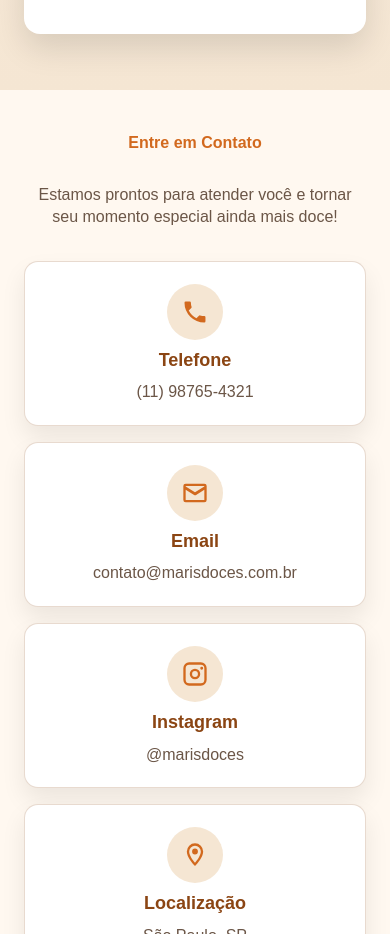
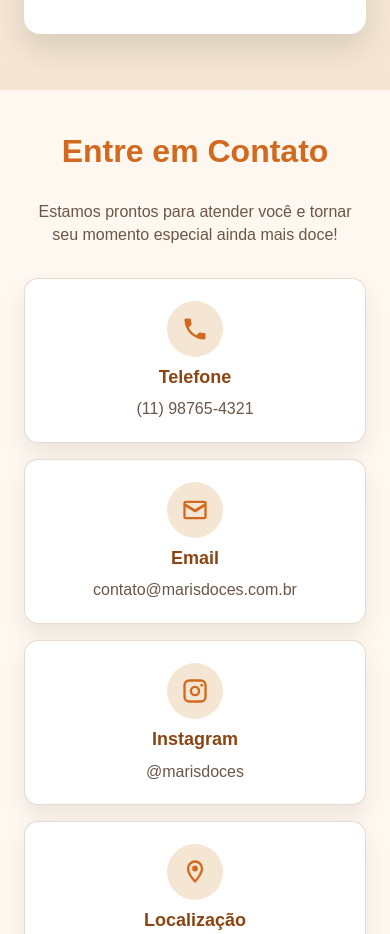
Before and after one commit to Henrique-volponi/maris-doces-web, a React (Create React App) app in the folder frontend/: page / in a window 390 px wide. Shown: the part 2540-3474 px from the top of the page. Built offline with nearby package versions, Linux system fonts and the light colour scheme.

Commit message:
💄 Update heading and subheading styles for responsive font sizing

```diff
--- a/frontend/src/Pages/Home/components/Contact/styles.ts
+++ b/frontend/src/Pages/Home/components/Contact/styles.ts
@@ -17,7 +17,7 @@ export const section: SxProps = {
 export const heading: SxProps = {
   fontFamily: fontFamily.title,
   fontWeight: 700,
-  fontSize: { xs: '32px', sm: '38px', md: '42px' },
+  fontSize: 'clamp(32px, 3vw + 10px, 54px)',
   lineHeight: 1.1,
   color: colors.light.primary,
   textAlign: 'center',
@@ -26,8 +26,8 @@ export const heading: SxProps = {
 export const subheading: SxProps = {
   fontFamily: fontFamily.title,
   fontWeight: 500,
-  fontSize: { xs: '17px', sm: '19px', md: '20px' },
-  lineHeight: 1.4,
+  fontSize: 'clamp(16px, 1.6vw + 8px, 20px)',
+  lineHeight: 1.38,
   color: colors.light.mutedForeground,
   textAlign: 'center',
 }
```
